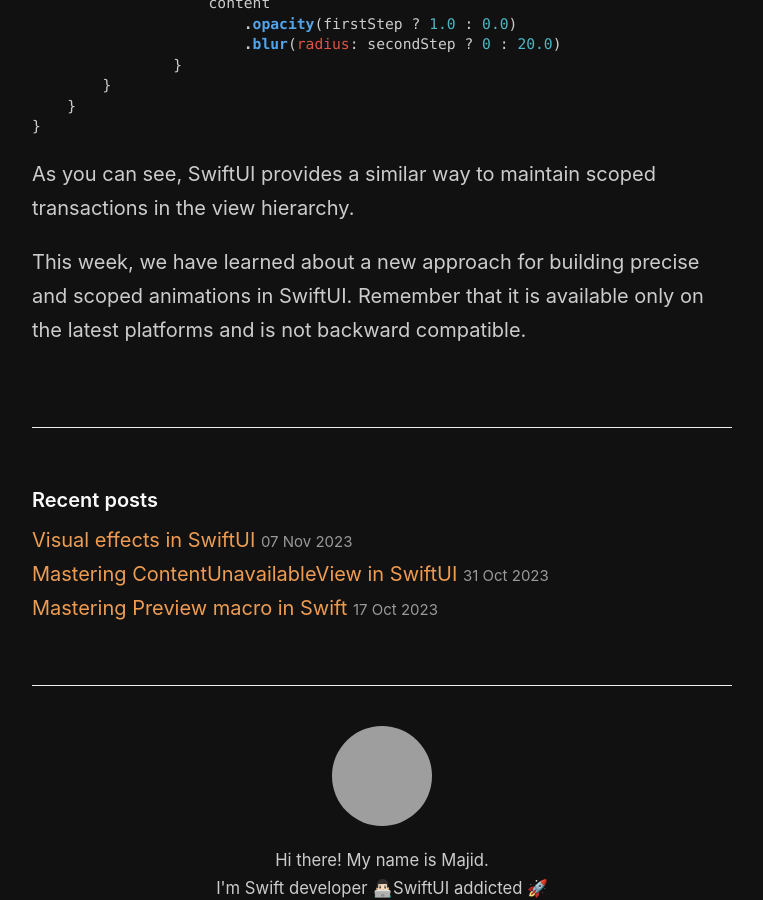
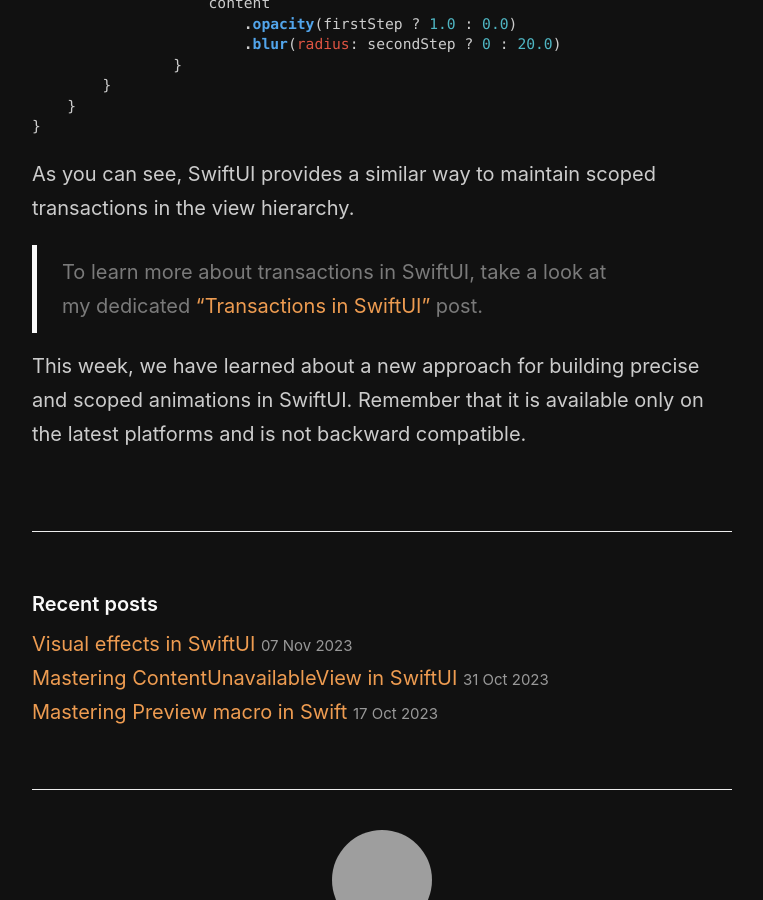
Before and after one commit to mecid/mecid.github.io, a Jekyll site: the page built from _posts/2023-11-21-scoped-animations-in-swiftui.md, in a window 1280 px wide and 900 px high, scrolled down 3799 px, cut to the strip 0-900 px from the top of the window. Shown: the whole strip, without its empty margins (258-1021 px from the left). Built offline with Jekyll 4.4.1, drawn with Linux system fonts in a browser that asks for light colours; grey boxes are pictures that could not be loaded.

Commit message:
reference post added to the scoped animations post

```diff
--- a/_posts/2023-11-21-scoped-animations-in-swiftui.md
+++ b/_posts/2023-11-21-scoped-animations-in-swiftui.md
@@ -154,4 +154,6 @@
 
 As you can see, SwiftUI provides a similar way to maintain scoped transactions in the view hierarchy.
 
+> To learn more about transactions in SwiftUI, take a look at my dedicated ["Transactions in SwiftUI"](/2020/10/07/transactions-in-swiftui/) post.
+
 This week, we have learned about a new approach for building precise and scoped animations in SwiftUI. Remember that it is available only on the latest platforms and is not backward compatible.
```
